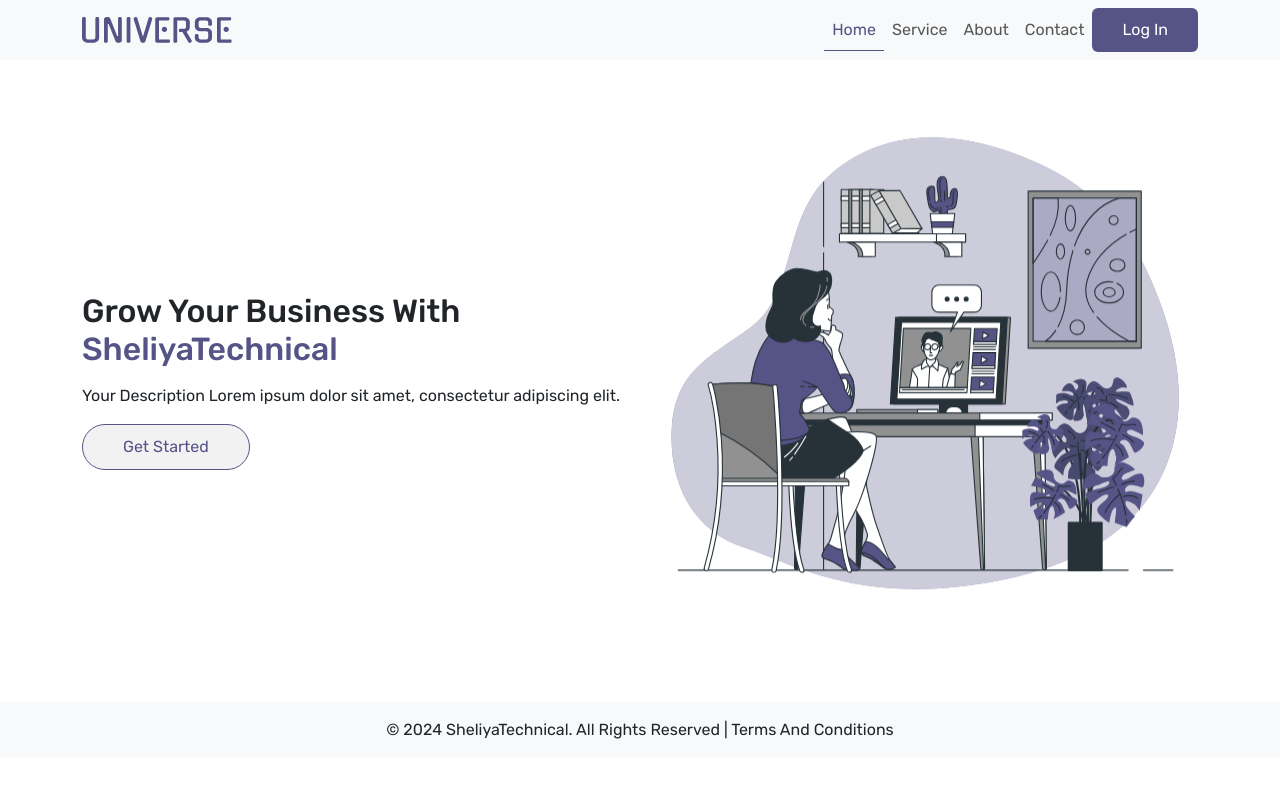
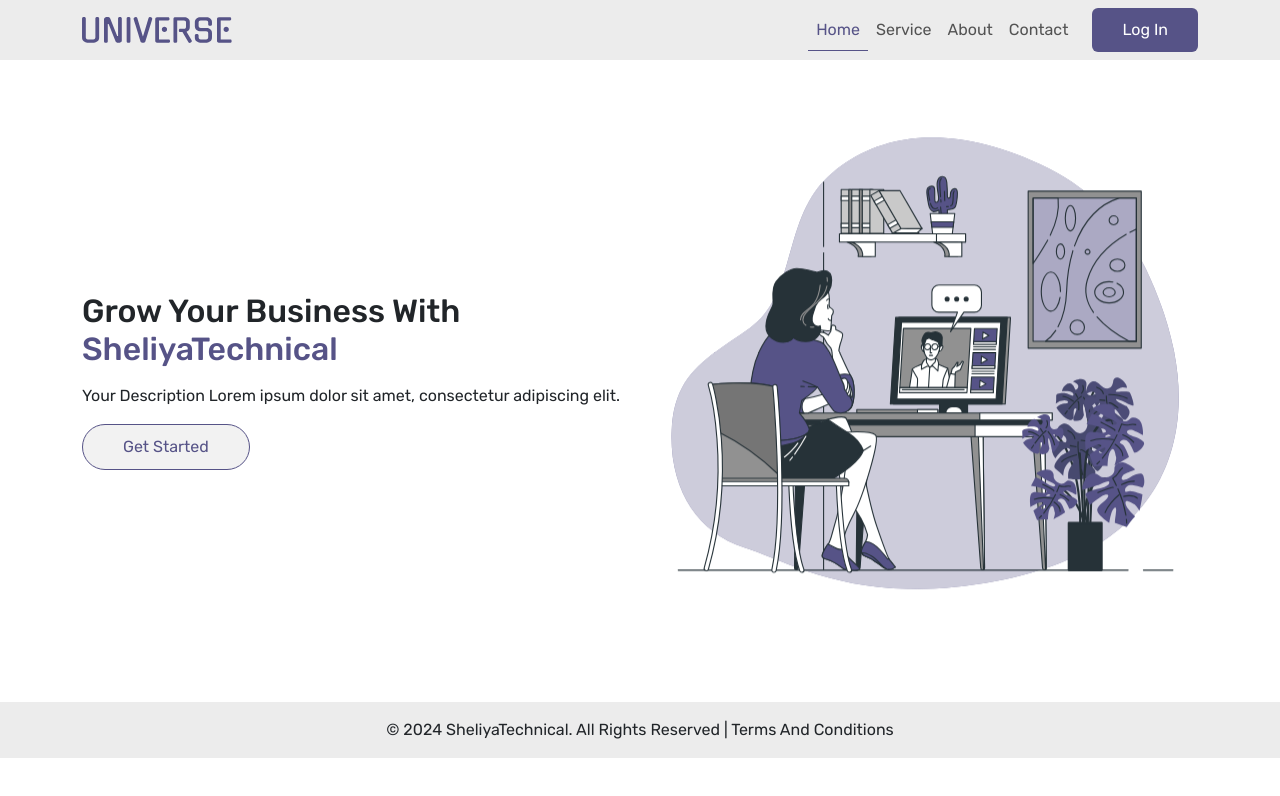
Before and after one commit to yashsheliya/SheliyaTechnical, a React (Create React App) app: page / in a window 1280 px wide. Shown: the top 796 px of the page. Built offline with nearby package versions, Linux system fonts and the light colour scheme.

Commit message:
all Done

```diff
--- a/src/App.scss
+++ b/src/App.scss
@@ -4,12 +4,17 @@ $seme-color:#565387;
 $white-color:#ffffff;
 $sen-color:#f2f2f2;
 $hov-color:#3c3a69;
+$my-bg:#ececec;
+
 
 
 
 
 body{
   font-family: "Rubik", sans-serif !important;
+}
+.my-bg{
+  background-color: $my-bg;
 }
 .logo-header img{
   width: 150px;
@@ -18,14 +23,14 @@ body .navbar-nav .nav-link{
   transition: 0.5s !important;
 }
 body .navbar-nav .nav-link.active ,body .navbar-nav .nav-link:hover{
-  color: $seme-color;
-  border-bottom: 1px solid $seme-color;
+  color: #565387;
+  border-bottom: 1px solid #565387;
 }
 .brand-name{
-  color: $seme-color;
+  color: #565387;
 }
 .get-started{
-  border: 1px solid $seme-color;
+  border: 1px solid #565387;
   border-radius: 30px;
   padding: 10px 40px;
   transition: 0.5s;
@@ -39,7 +44,7 @@ body .navbar-nav .nav-link.active ,body .navbar-nav .nav-link:hover{
   color: $white-color;
 }
 .btn-cat-des{
-  border: 1px solid $seme-color;
+  border: 1px solid #565387;
   border-radius: 6px;
   transition: 0.5s;
   background-color: $sen-color;
@@ -53,7 +58,7 @@ body .navbar-nav .nav-link.active ,body .navbar-nav .nav-link:hover{
   color: $white-color;
 }
 .btn-submit{
-  border: 1px solid $seme-color;
+  border: 1px solid #565387;
   border-radius: 10px;
   width: 100%;
   transition: 0.5s;
@@ -71,8 +76,8 @@ body .navbar-toggler:focus{
   box-shadow: none;
 }
 body .form-control:focus{
-  border-color: $seme-color;
-  box-shadow: 0 0 0 .25rem $seme-color;
+  border-color: #565387;
+  box-shadow: 0 0 0 .25rem #56538743;
 }
 .user-img-menu-top{
   height: 35px;
--- a/src/Components/HeaderAndFooter/Footer.jsx
+++ b/src/Components/HeaderAndFooter/Footer.jsx
@@ -5,7 +5,7 @@ const Footer = () => {
 
   return (
     <>
-      <footer className='bg-light text-center py-3'>
+      <footer className='my-bg text-center py-3'>
         <div className="container">
           <div className="row">
             <div className="col-md-12">
--- a/src/Components/HeaderAndFooter/Header.jsx
+++ b/src/Components/HeaderAndFooter/Header.jsx
@@ -18,7 +18,7 @@ const Header = () => {
 
     return (
         <>
-            <header className='bg-light'>
+            <header className='my-bg'>
                 <div className='container mx-auto nav_bg '>
                     <nav className="navbar navbar-expand-lg navbar-light">
 
@@ -45,7 +45,7 @@ const Header = () => {
                                 <div className='d-flex align-items-center'>
                                     {isAuthenticated && (
                                         <>
-                                            <div data-bs-toggle="modal" data-bs-target="#exampleModal">
+                                            <div className='ms-0 ms-lg-3' data-bs-toggle="modal" data-bs-target="#exampleModal">
                                                 <img src={user.picture} alt={user.name} className='user-img-menu-top' />
                                             </div>
                                             <div className="modal fade" id="exampleModal" aria-labelledby="exampleModalLabel" aria-hidden="true">
@@ -74,7 +74,7 @@ const Header = () => {
                                 </div>
                                 {
                                     isAuthenticated ? (<button onClick={() => logout({ logoutParams: { returnTo: window.location.origin } })} className='btn-hed-lis ms-3'>Log Out </button>)
-                                        : (<button onClick={() => loginWithRedirect()} className='btn-hed-lis '>Log In</button>)
+                                        : (<button onClick={() => loginWithRedirect()} className='btn-hed-lis ms-0 ms-lg-3'>Log In</button>)
                                 }
                             </div>
                         </div>
```
